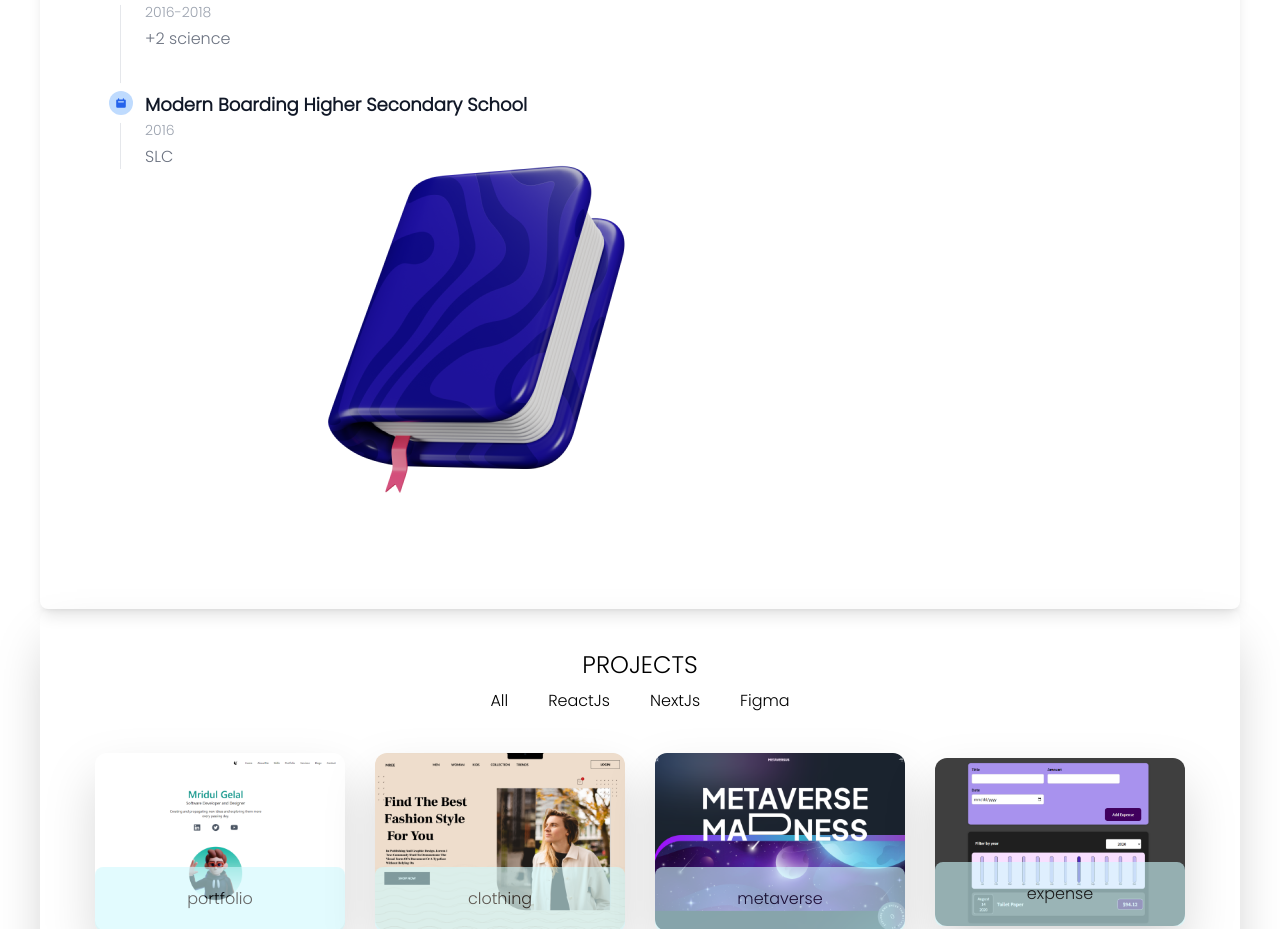
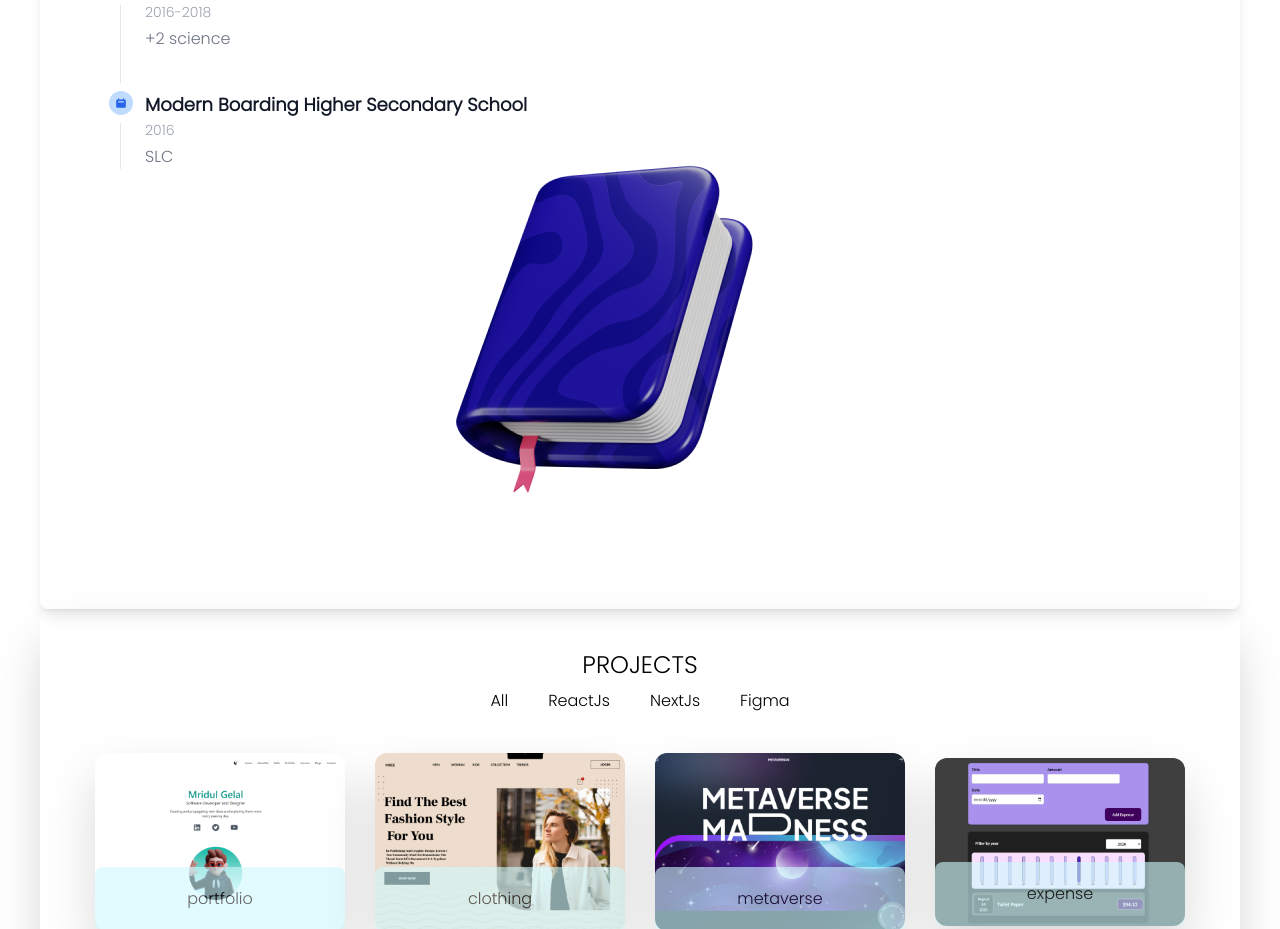
Before and after one commit to mridulgelal/react-portfolio, a React (Create React App) app: page / in a window 1280 px wide. Shown: the part 2163-3092 px from the top of the page. Built offline with nearby package versions, Linux system fonts and the light colour scheme; the HTML template or start-up script is replaced by a standard one.

Commit message:
added educvation book image

```diff
--- a/src/components/Education.js
+++ b/src/components/Education.js
@@ -92,7 +92,7 @@ const Education = () => {
           src={book}
           height="40px"
           width="400px"
-          className=" hidden lg:flex  ml-40 -mt-10 "
+          className=" hidden lg:flex -mt-10 ml-72 "
         />
       </div>
     </div>
```
